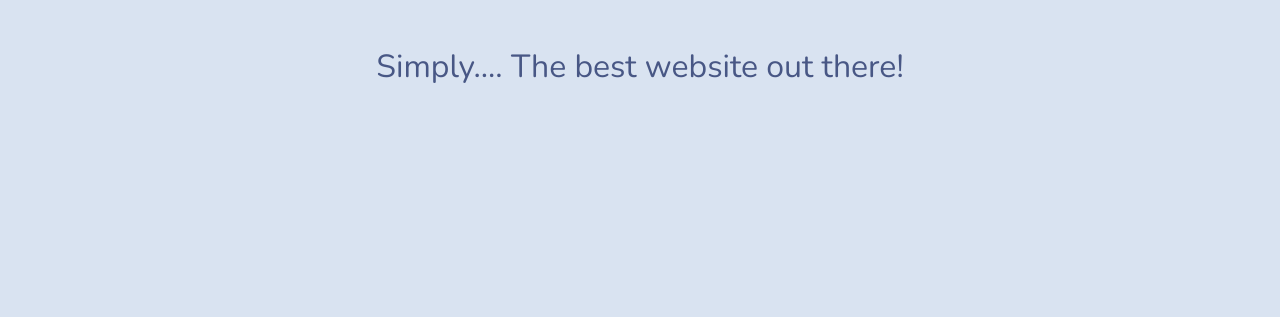
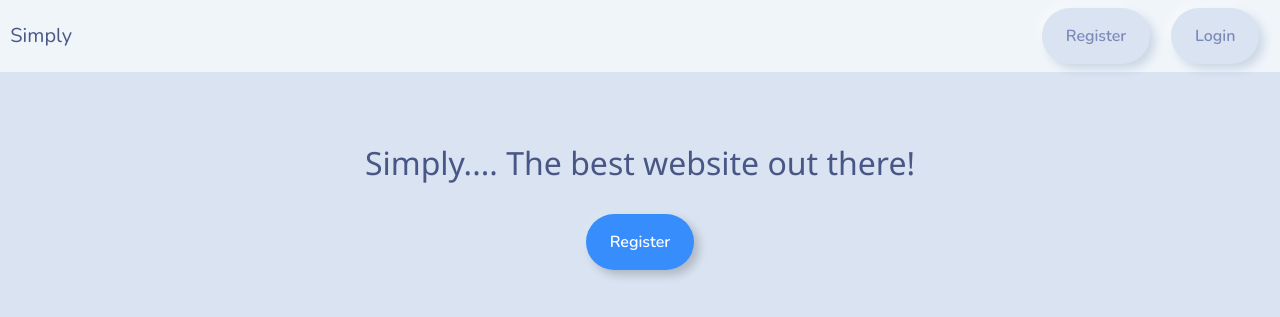
Before and after one commit to StephaneFotso/my-django-project, a Django app: page / in a window 1280 px wide. Shown: the top 317 px of the page. Run offline with Django 5.2, Linux system fonts and the light colour scheme; some libraries are stand-ins or nearby versions.

Commit message:
updating static  content

```diff
--- a/static/css/style.css
+++ b/static/css/style.css
@@ -0,0 +1,9 @@
+h1 {
+  font-size: 40px;
+
+  color: red;
+}
+
+h2 {
+  font-family: "Segoe UI", Tahoma, Geneva, Verdana, sans-serif;
+}
--- a/templates/index.html
+++ b/templates/index.html
@@ -1,7 +1,8 @@
 {% load static %}
+
 <html>
   <head>
-    <title>Etouphane</title>
+    <title>Simply</title>
 
     <link
       rel="stylesheet"
@@ -13,6 +14,45 @@
       type="text/css"
       href="{% static 'css/style.css' %}" />
   </head>
+
+  <nav
+    class="navbar navbar-expand-lg navbar-light bg-light justify-content-center">
+    <a class="navbar-brand main-heading"> &nbsp; Simply </a>
+
+    <button
+      class="navbar-toggler"
+      type="button"
+      data-toggle="collapse"
+      data-target="#navbarNavDropdown"
+      aria-controls="navbarNavDropdown"
+      aria-expanded="false"
+      aria-label="Toggle navigation">
+      <span class="navbar-toggler-icon"></span>
+    </button>
+
+    <div class="collapse navbar-collapse text-center" id="navbarNavDropdown">
+      <ul class="navbar-nav ms-auto">
+        &nbsp; &nbsp; &nbsp;
+
+        <li class="nav-item">
+          <a class="btn btn-primary navbar-btn" type="button" href=""
+            >Register</a
+          >
+        </li>
+
+        &nbsp; &nbsp; &nbsp;
+
+        <li class="nav-item">
+          <a class="btn btn-primary navbar-btn" type="button" href="">Login</a>
+        </li>
+
+        &nbsp; &nbsp; &nbsp;
+      </ul>
+    </div>
+  </nav>
+
+  <br />
+
   <body>
     <br />
     <br />
@@ -21,7 +61,19 @@
       <h2>Simply.... The best website out there!</h2>
 
       <br />
+
+      <a class="btn btn-outline-primary" type="button" href="">Register</a>
     </div>
   </body>
+
   <script src="{% static 'js/app.js' %}"></script>
+
+  <script
+    src="https://code.jquery.com/jquery-3.3.1.min.js"
+    crossorigin="anonymous"></script>
+
+  <script
+    src="https://stackpath.bootstrapcdn.com/bootstrap/4.5.0/js/bootstrap.min.js"
+    integrity="sha384-OgVRvuATP1z7JjHLkuOU7Xw704+h835Lr+6QL9UvYjZE3Ipu6Tp75j7Bh/kR0JKI"
+    crossorigin="anonymous"></script>
 </html>
```
